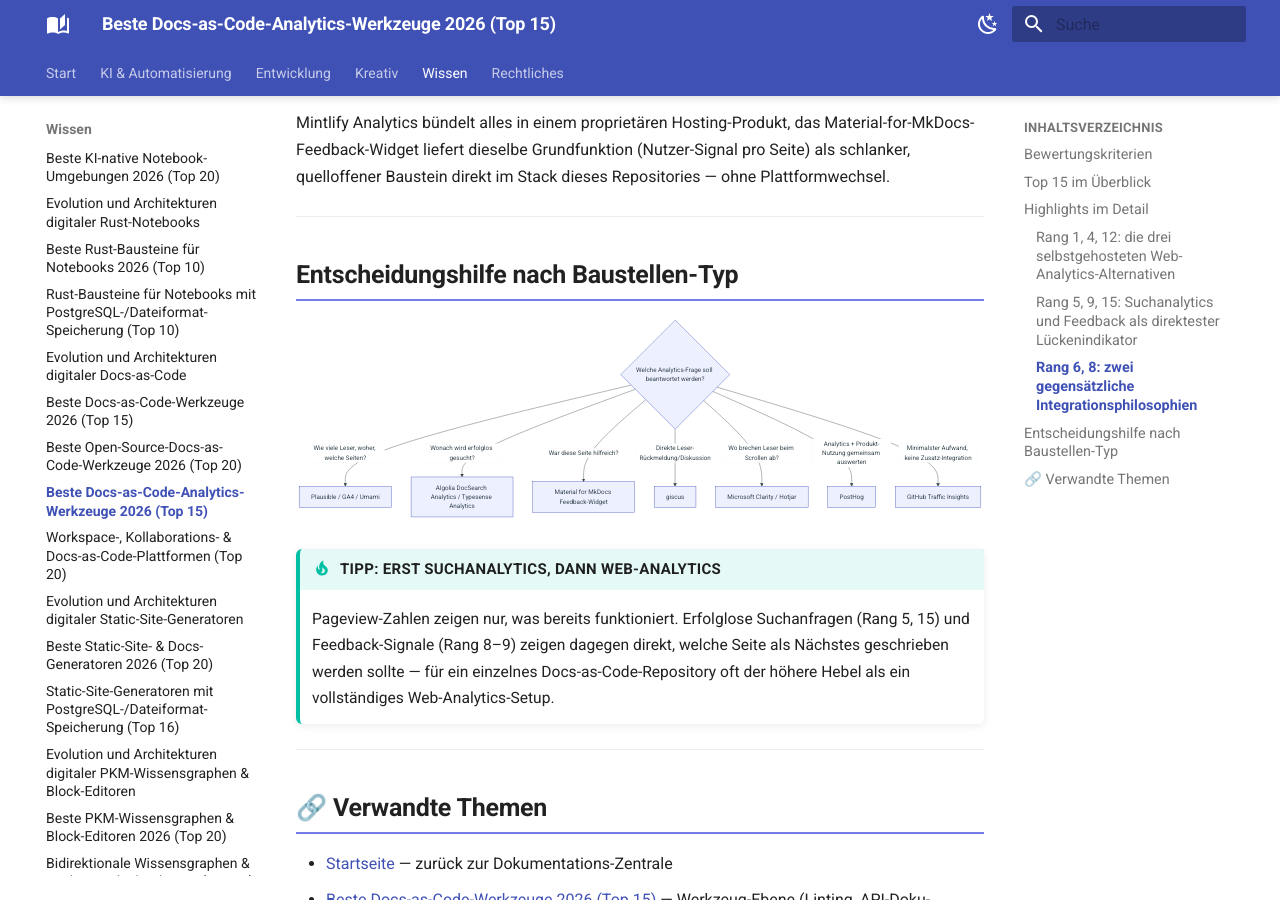
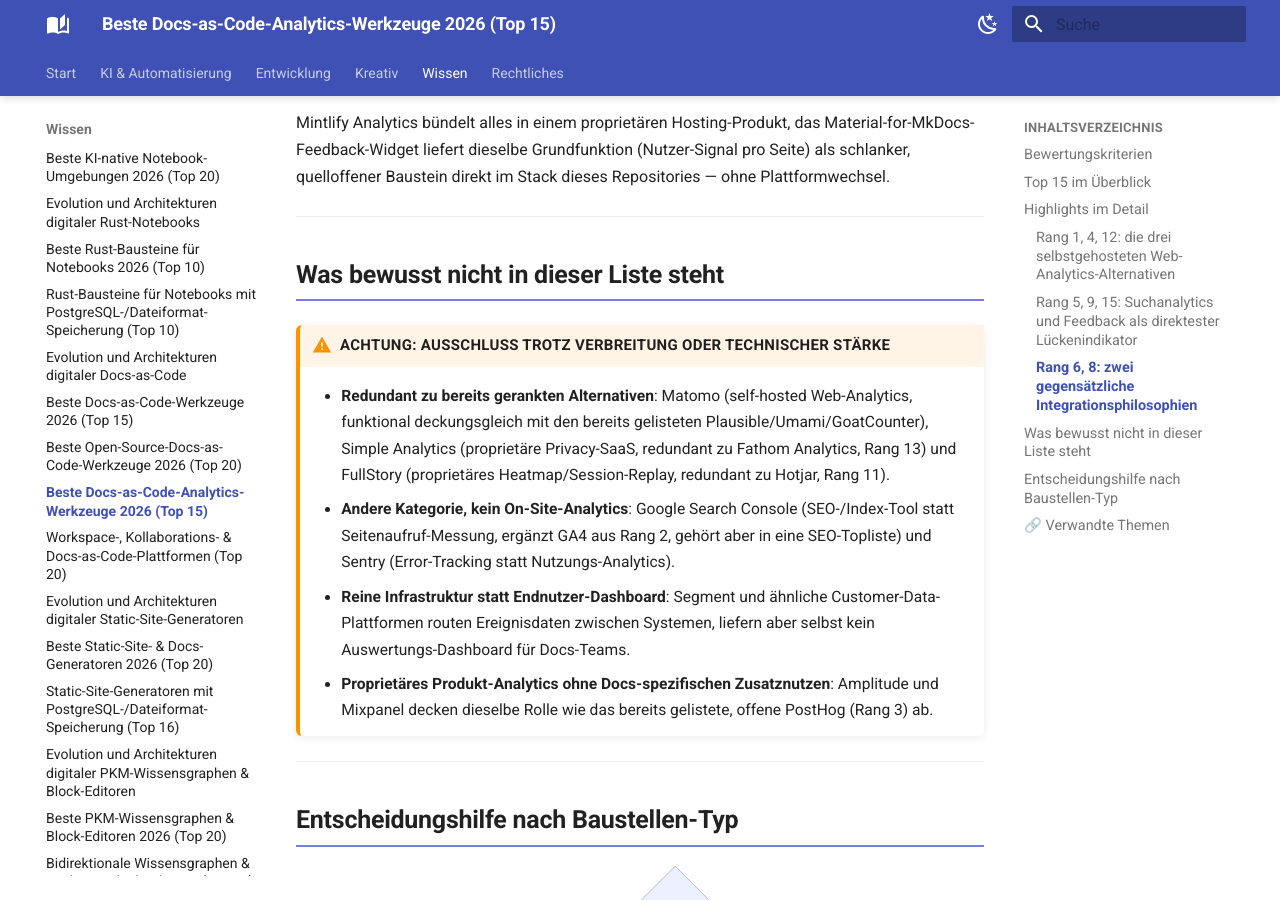
Before and after one commit to thorstenkloehn/dokument, an MkDocs documentation site: the page built from docs/wissen/dokumentation/docs-as-code-analytics-2026-topliste.md, in a window 1280 px wide and 900 px high, scrolled down 4340 px. Built offline with MkDocs 1.6.1 and Material for MkDocs 9.7.7, drawn with Linux system fonts in a browser that asks for light colours.

Commit message:
docs: Ausschluss-Abschnitt zur Docs-as-Code-Analytics-Topliste ergänzen
Ergänzt "Was bewusst nicht in dieser Liste steht" analog zur
Open-Source-Docs-as-Code-Seite: Matomo/Simple Analytics/FullStory
(redundant zu bereits gerankten Alternativen), Google Search
Console/Sentry (andere Kategorie), Segment (reine Infrastruktur),
Amplitude/Mixpanel (redundant zu PostHog).

zensical build + check_orphaned_files.py laufen fehlerfrei durch.

Co-Authored-By: Claude Sonnet 5 <noreply@anthropic.com>
Claude-Session: https://claude.ai/code/session_01GJ3Yj2W5gx7LVWnEQ7DkGr

````diff
--- a/docs/wissen/dokumentation/docs-as-code-analytics-2026-topliste.md
+++ b/docs/wissen/dokumentation/docs-as-code-analytics-2026-topliste.md
@@ -57,6 +57,16 @@ Mintlify Analytics bündelt alles in einem proprietären Hosting-Produkt, das Ma
 
 ---
 
+## Was bewusst nicht in dieser Liste steht
+
+!!! warning "Achtung: Ausschluss trotz Verbreitung oder technischer Stärke"
+    - **Redundant zu bereits gerankten Alternativen**: Matomo (self-hosted Web-Analytics, funktional deckungsgleich mit den bereits gelisteten Plausible/Umami/GoatCounter), Simple Analytics (proprietäre Privacy-SaaS, redundant zu Fathom Analytics, Rang 13) und FullStory (proprietäres Heatmap/Session-Replay, redundant zu Hotjar, Rang 11).
+    - **Andere Kategorie, kein On-Site-Analytics**: Google Search Console (SEO-/Index-Tool statt Seitenaufruf-Messung, ergänzt GA4 aus Rang 2, gehört aber in eine SEO-Topliste) und Sentry (Error-Tracking statt Nutzungs-Analytics).
+    - **Reine Infrastruktur statt Endnutzer-Dashboard**: Segment und ähnliche Customer-Data-Plattformen routen Ereignisdaten zwischen Systemen, liefern aber selbst kein Auswertungs-Dashboard für Docs-Teams.
+    - **Proprietäres Produkt-Analytics ohne Docs-spezifischen Zusatznutzen**: Amplitude und Mixpanel decken dieselbe Rolle wie das bereits gelistete, offene PostHog (Rang 3) ab.
+
+---
+
 ## Entscheidungshilfe nach Baustellen-Typ
 
 ```mermaid
````
